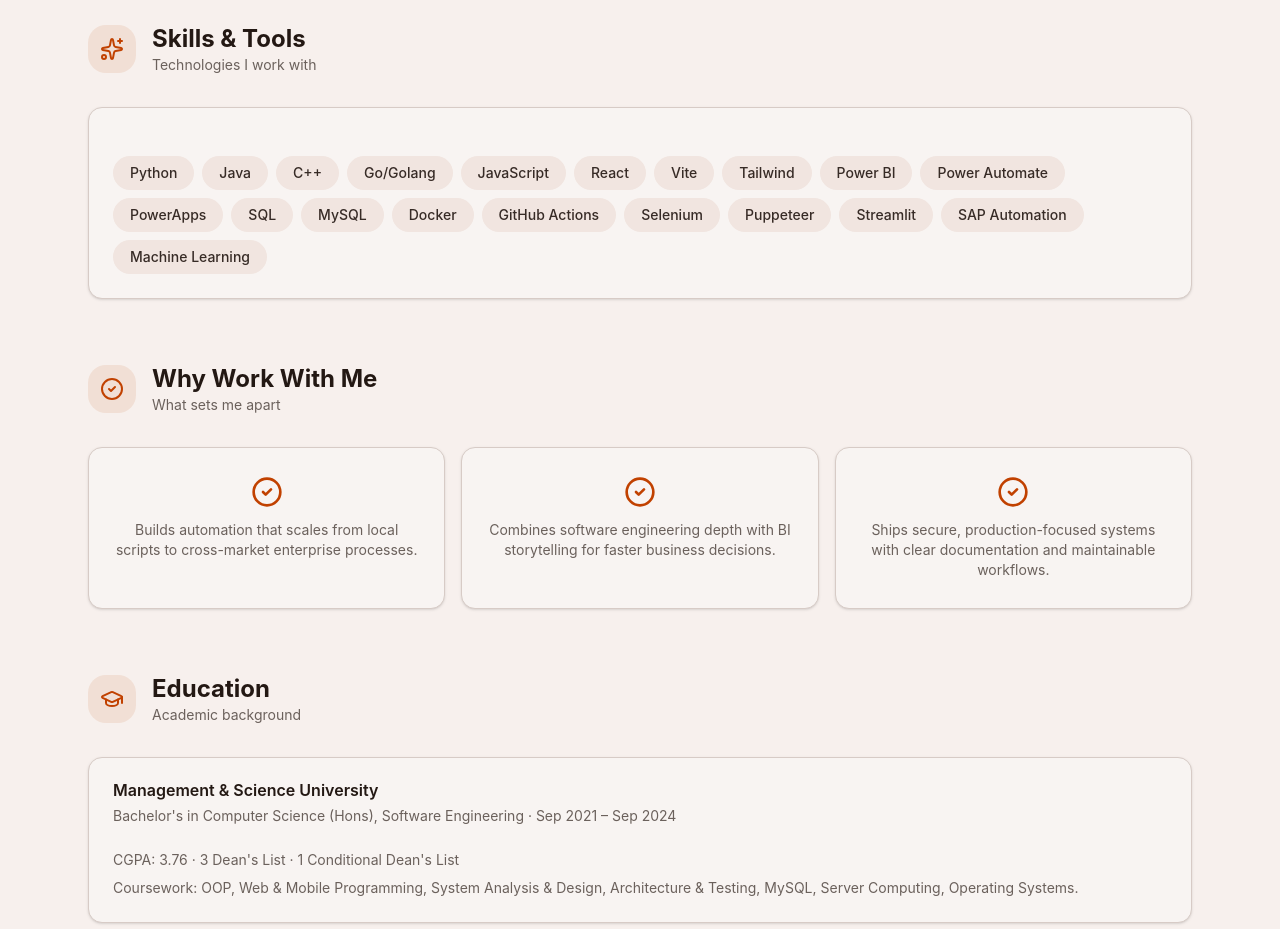
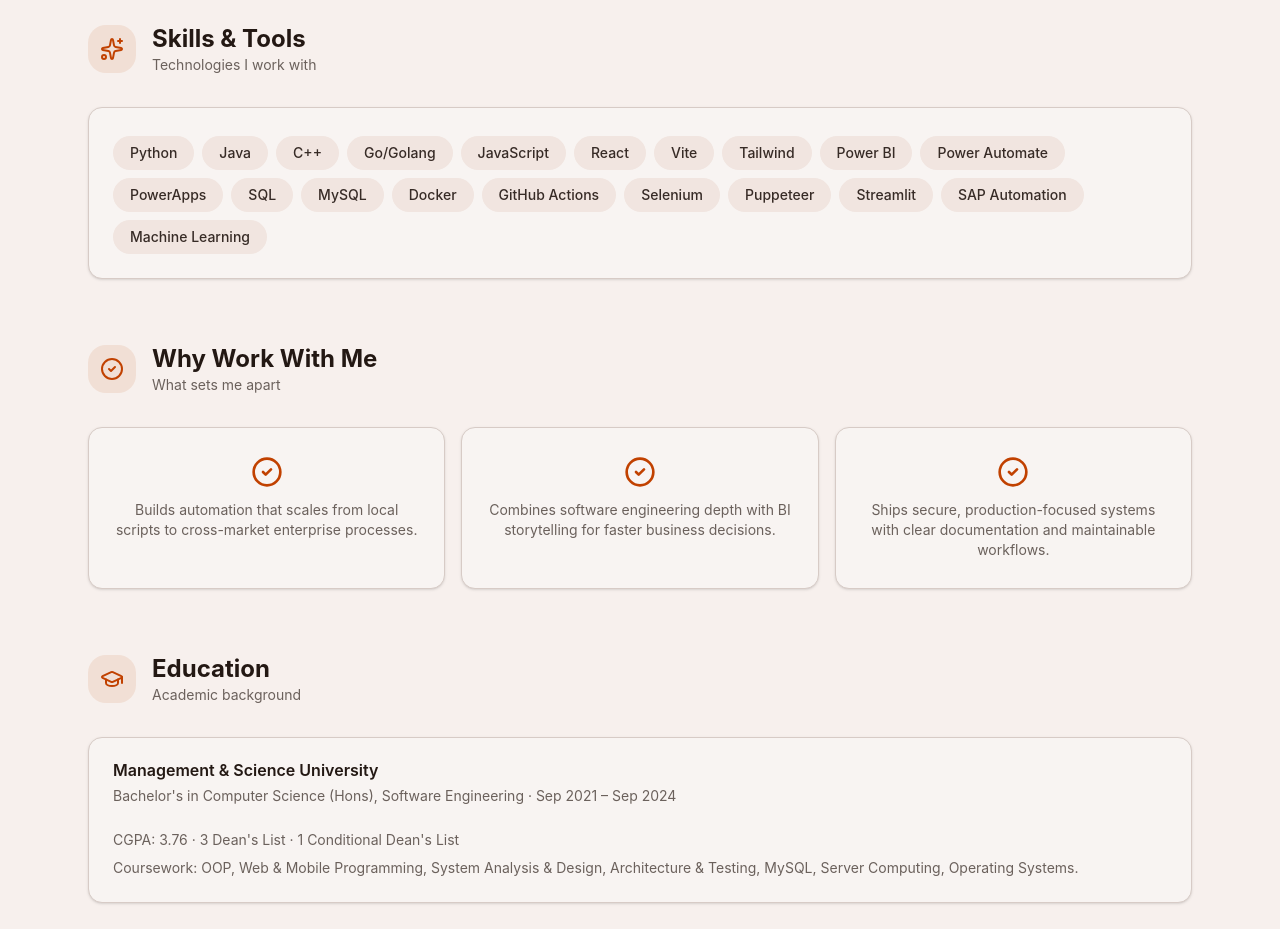
Before and after one commit to Izumi47/portfolio, a React (Vite) app: page / in a window 1280 px wide. Shown: the part 2980-3909 px from the top of the page. Built offline with nearby package versions, Linux system fonts and the light colour scheme.

Commit message:
Minor update

```diff
--- a/src/App.tsx
+++ b/src/App.tsx
@@ -502,7 +502,7 @@
           </div>
         </div>
         <Card>
-          <CardContent className="pt-6">
+          <CardContent className="pt-1">
             <div className="flex flex-wrap gap-2">
               {skills.map((skill) => (
                 <Badge key={skill} variant="secondary" className="rounded-full px-4 py-1.5 text-sm font-medium">
```
